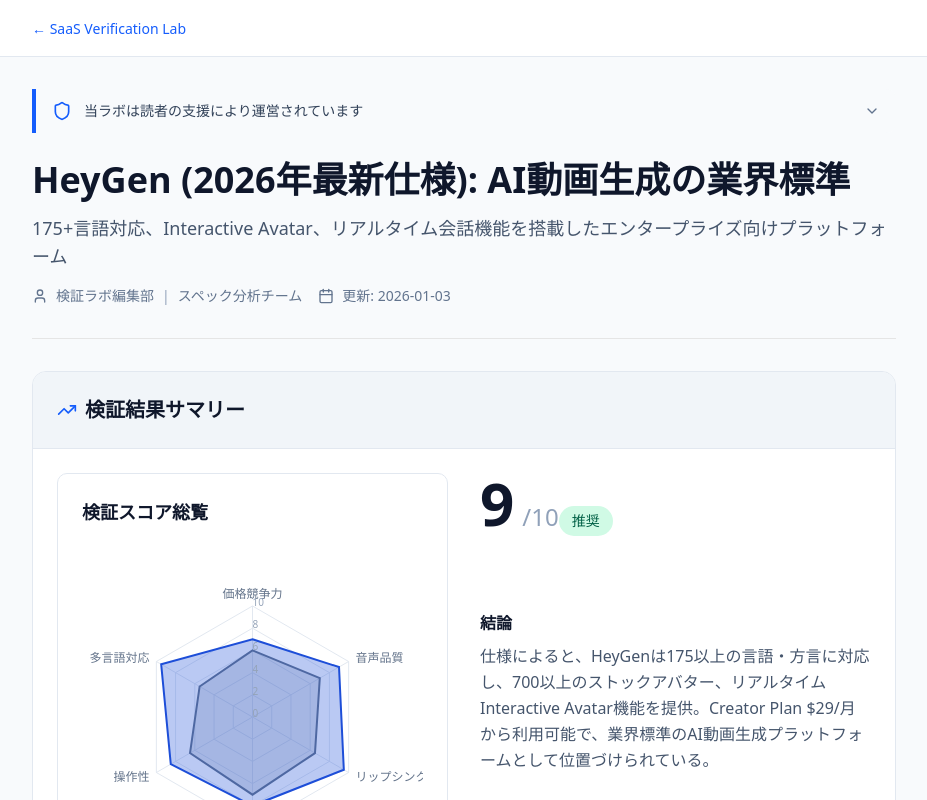
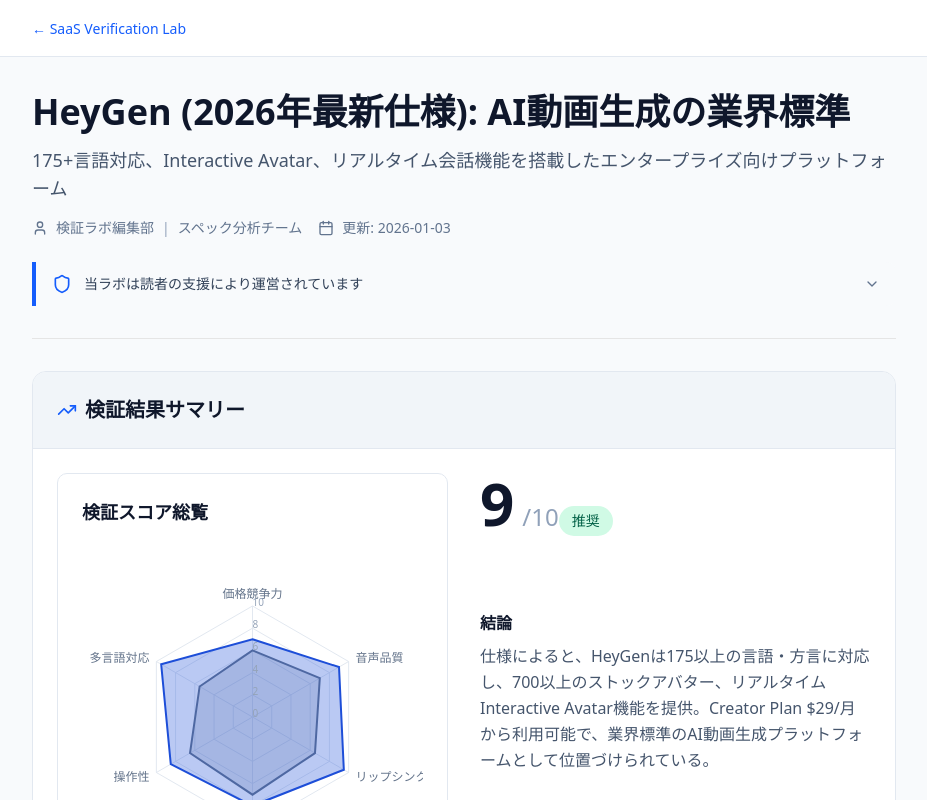
Before and after one commit to chanyu-restarts/saas-verification-lab, a Next.js app: page /review/heygen-review in a window 1280 px wide. Shown: the top 800 px of the page, without its empty margins (176-1103 px from the left). Built offline with nearby package versions, Linux system fonts and the light colour scheme.

Commit message:
fix: move TrustDisclosureAlert below H1 title

```diff
--- a/src/app/review/[slug]/page.tsx
+++ b/src/app/review/[slug]/page.tsx
@@ -96,9 +96,6 @@
             <main className="max-w-4xl mx-auto px-4 py-8">
                 {/* ===== 1. Header Area ===== */}
                 <section className="mb-8">
-                    {/* Trust Disclosure - 必須配置 */}
-                    <TrustDisclosureAlert className="mb-6" />
-
                     {/* H1 Title */}
                     <h1 className="text-3xl md:text-4xl font-bold text-slate-900 dark:text-slate-100 leading-tight mb-3">
                         {review.title}
@@ -111,7 +108,7 @@
                     )}
 
                     {/* Author & Date */}
-                    <div className="flex flex-wrap items-center gap-4 text-sm text-slate-500 dark:text-slate-400">
+                    <div className="flex flex-wrap items-center gap-4 text-sm text-slate-500 dark:text-slate-400 mb-6">
                         <div className="flex items-center gap-2">
                             <User className="h-4 w-4" aria-hidden="true" />
                             <span>{review.author.name}</span>
@@ -123,6 +120,9 @@
                             <span>更新: {review.updatedAt}</span>
                         </div>
                     </div>
+
+                    {/* Trust Disclosure - H1直下に配置 */}
+                    <TrustDisclosureAlert className="mb-0" />
                 </section>
 
                 <Separator className="my-8" />
```
